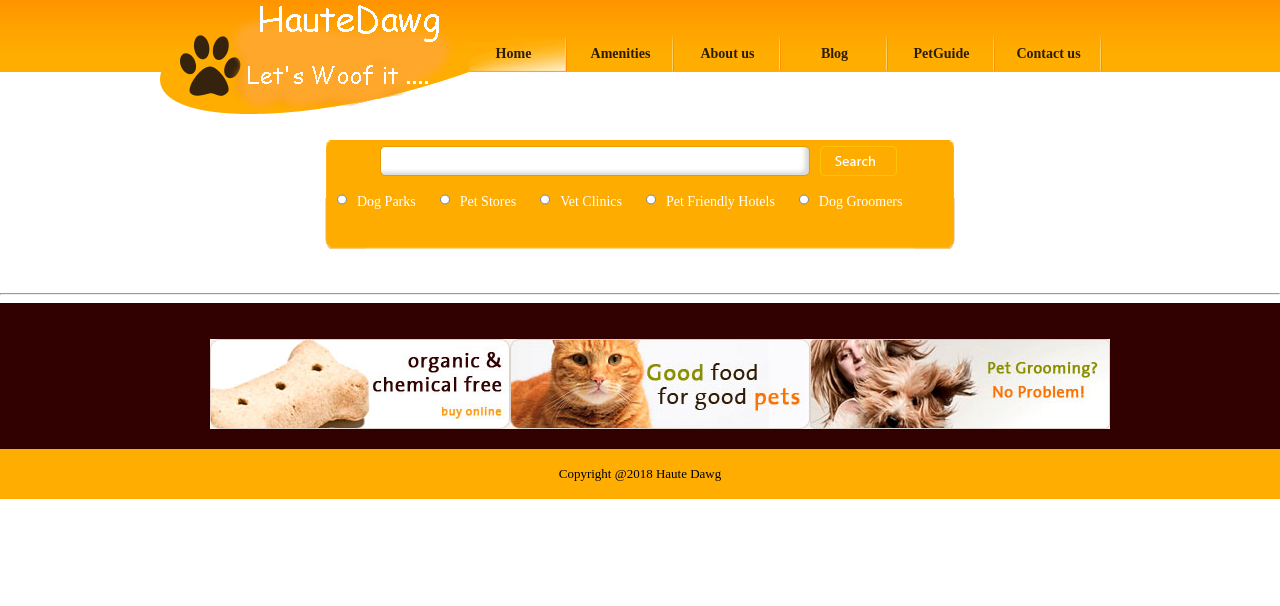
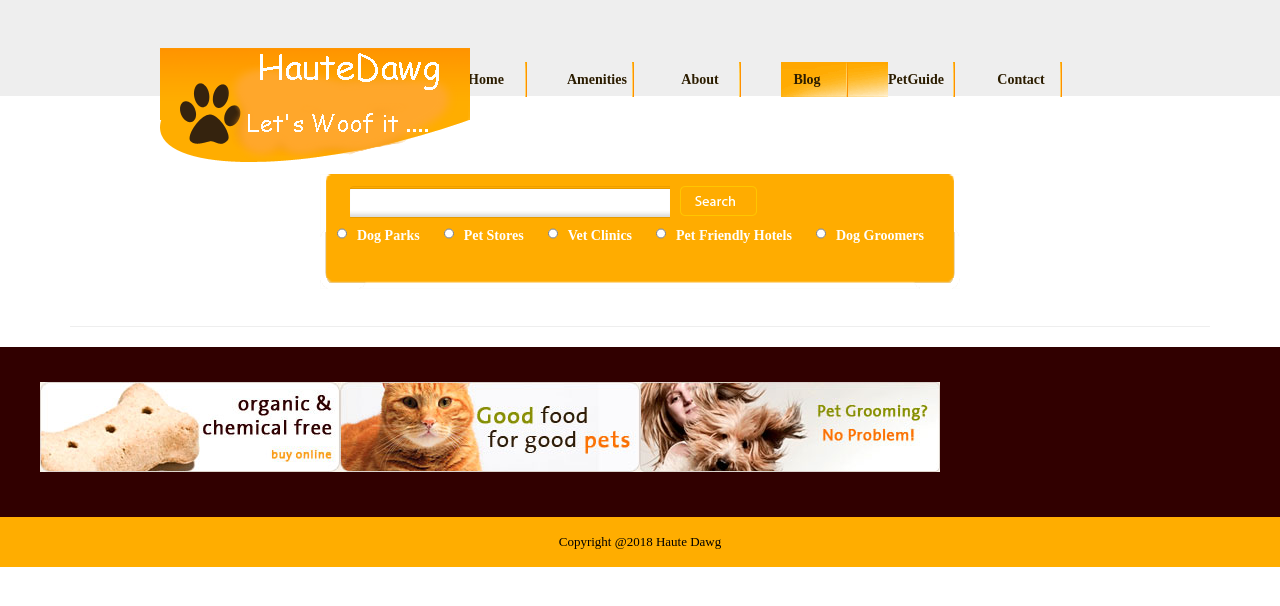
Before and after one commit to yogi5p/Final_CCGraduation_Project, a React (Create React App) app in the folder client/: page /Amenities in a window 1280 px wide. Shown: the top 606 px of the page. Built offline with nearby package versions, Linux system fonts and the light colour scheme.

Commit message:
cards working correctly

```diff
--- a/client/src/Amenities.js
+++ b/client/src/Amenities.js
@@ -62,6 +62,8 @@ const mapDispatchToProps = dispatch => ({
   redirectTo: () => dispatch({ type: "REDIRECT", payload: null })
 });
 
+var page_title = "";
+
 class Amenities extends Component {
   componentWillMount() {
     // if (nextProps.amenitySelected !== this.props.amenitySelected)
@@ -125,15 +127,15 @@ class Amenities extends Component {
           <AmenitiesSearch {...this.props} />
         </div>
         <Grid>
-          {console.log("From Amenities " + this.props.amenities)}
-          {this.props.zipCode != "" ? (
-            (
-              <h2>
-                {this.props.amenitySelected} @ {this.props.zipCode}
-              </h2>
-            ) > <hr />
+          {this.props.amenitySelected === "" ? (
+            <hr />
+          ) : this.props.zipCode === "" ? (
+            <hr />
           ) : (
-            <hr />
+            <h2>
+              {" "}
+              {this.props.amenitySelected} @ {this.props.zipCode}
+            </h2>
           )}
           <AmenityCards
             zipCode={this.props.zipCode}
--- a/client/src/AmenitiesSearch.js
+++ b/client/src/AmenitiesSearch.js
@@ -126,7 +126,7 @@ class AmenitiesSearch extends Component {
   } //end of component mount
 
   getUpdatedAmenities() {
-    // fires when component is receiving new props
+    // re-query to get updated results
     if (this.props.zipCode) {
       switch (this.props.amenitySelected) {
         case "events dog":
@@ -188,7 +188,11 @@ class AmenitiesSearch extends Component {
     if (this.props.amenitySelected === "")
       this.props.setAmenitySelected(this.props.amenitySelected);
     this.getUpdatedAmenities();
-    this.props.history.push("/Amenities");
+    this.props.history.push({
+      pathname: "/Amenities",
+      zipCode: this.props.zipCode,
+      amenitySelected: this.props.amenitySelected
+    });
   };
 
   render() {
@@ -211,8 +215,8 @@ class AmenitiesSearch extends Component {
                 }
               }}
             />
-          </InputGroup>
-          <Button
+            <button
+              style={{ position: "relative" }}
               onClick={event => {
                 console.log(event);
                 event.preventDefault();
@@ -221,7 +225,8 @@ class AmenitiesSearch extends Component {
               }}
             >
               &nbsp;
-          </Button>
+            </button>
+          </InputGroup>
           <form>
             <label id="parks">
               <input
--- a/client/src/AmenityCards.js
+++ b/client/src/AmenityCards.js
@@ -5,11 +5,11 @@ import { connect } from "react-redux";
 
 const AmenityCards = ({ zipCode, amenities, amenitySelected }) => {
   return (
-    <Row class="clearfix">
+    <Row>
       {amenities.map((amenity, index) => (
-        <div key={amenity.title} style={{ width: "18rem" }}>
+        <div key={amenity.title}>
           <Col xs={6} md={4}>
-            <Thumbnail class="clearfix" style={{ width: "18rem" }}>
+            <Thumbnail style={{ width: "35rem" }}>
               {amenity.pagemap.localbusiness ? (
                 amenity.pagemap.localbusiness.length > 0 ? (
                   <img
@@ -22,7 +22,7 @@ const AmenityCards = ({ zipCode, amenities, amenitySelected }) => {
               ) : (
                 <h5>No Image available</h5>
               )}
-              <a href={amenity.link} class="btn btn-primary" target="_blank">
+              <a href={amenity.link} target="_blank" style={{ float: "left" }}>
                 <b>{amenity.title}</b>
               </a>
               <p>{amenity.snippet}</p>
--- a/client/src/Footer.js
+++ b/client/src/Footer.js
@@ -54,7 +54,7 @@ class Footer extends Component {
               </a>
             </li>
             <li class="last">
-              <a href="#">
+              <a href="/Amenities">
                 <img
                   src="images/pet-grooming.jpg"
                   width="300"
--- a/client/src/NavBar.js
+++ b/client/src/NavBar.js
@@ -31,7 +31,6 @@ class NavBar extends Component {
     return (
       <div>
         <div id="header">
-          {" "}
           <a href="#" id="logo">
             <img
               src="images/HauteDoglogo.png"
@@ -41,18 +40,16 @@ class NavBar extends Component {
             />
           </a>
           <ul class="navigation">
-            <li className="active">
+            <li>
               <Link to="/">Home</Link>
-              {/* <a href="index.html">Home</a> */}
             </li>
             <li>
               <Link to="/Amenities">Amenities</Link>
-              {/* <a href="amenities.html">Amenities</a> */}
             </li>
             <li>
               <a href="about.html">About us</a>
             </li>
-            <li>
+            <li class="active">
               <a href="blog.html">Blog</a>
             </li>
             <li>
--- a/client/src/index.js
+++ b/client/src/index.js
@@ -1,9 +1,6 @@
 import React from "react";
 import ReactDOM from "react-dom";
 import "./index.css";
-
-//import "C:/Downloads_Yogi/Coder_Camp/Assignments/Final_CCGraduation_Project/client/src/stylesheets/style.css";
-
 import "./stylesheets/style.css";
 
 import App from "./App";
@@ -11,6 +8,8 @@ import registerServiceWorker from "./registerServiceWorker";
 import { BrowserRouter, Route, Link } from "react-router-dom";
 import { Provider } from "react-redux";
 import store from "./store";
+import "bootstrap/dist/css/bootstrap.css";
+import "bootstrap/dist/css/bootstrap-theme.css";
 
 // ReactDOM.render(<App />, document.getElementById("root"));
 // registerServiceWorker();
--- a/client/src/stylesheets/style.css
+++ b/client/src/stylesheets/style.css
@@ -18,11 +18,12 @@ body {
 }
 #header a#logo img {
   border: 0;
+  vertical-align: top left;
 }
 /**-------------- Navigation style ---------------**/
 #header ul.navigation {
   list-style-type: none;
-  margin: -82px 0 0 300px;
+  margin: -100px 0 0 300px;
   padding: 0;
   overflow: hidden;
 }
@@ -48,7 +49,7 @@ body {
   background-repeat: no-repeat;
   background-position: right;
   height: 35px;
-  padding: 0 20px 0 20px;
+  padding: 0 15px 0 0px;
   text-align: center;
   width: 67px;
 }
@@ -862,8 +863,9 @@ ul#horizontal-list {
   padding-top: 20px;
 }
 ul#horizontal-list li {
-  display: inline;
+  display: inline-flex;
   padding: 15px 0;
+  float: center;
 }
 
 #body .featured ul {
@@ -997,18 +999,17 @@ ul#horizontal-list li {
   background-position: center;
   background-repeat: no-repeat;
   width: 640px;
-  height: 175px;
+  height: 150px;
   margin: 0 auto;
-  margin-top: 10px;
 }
 #content .search input {
   background: url("images/input-search2.gif");
   background-position: center;
   background-repeat: no-repeat;
-  width: 420px;
+  width: 320px;
   padding: 8px 5px;
   border: 0;
-  margin: 35px 5px 15px 60px;
+  margin: 30px 5px 5px 30px;
   font-size: 14px;
   font-family: "Myriad Pro";
   color: #7f7154;
@@ -1020,7 +1021,7 @@ ul#horizontal-list li {
   width: 77px;
   height: 30px;
   border: 0;
-  margin: 5px 5px 5px 5px;
+  margin: 30px 5px 5px 5px;
   cursor: pointer;
 }
 #content .search label {
@@ -1035,3 +1036,11 @@ ul#horizontal-list li {
   background: transparent;
 }
 /**----------- End of Search Elements Style ----------**/
+
+/**----------- Start of Amenities Grid Style ----------**/
+
+.amenities {
+  flex: 1 0 auto;
+}
+
+/**----------- End of Amenities Grid Style ----------**/
--- a/package.json
+++ b/package.json
@@ -6,6 +6,7 @@
     "start": "concurrently \"nodemon ./bin/www\" \"cd client && npm start\" "
   },
   "dependencies": {
+    "bootstrap": "^3.3.7",
     "bootstrap-3-card": "^0.2.0",
     "concurrently": "^3.5.1",
     "cookie-parser": "~1.4.3",
@@ -15,7 +16,7 @@
     "jade": "~1.11.0",
     "jsonwebtoken": "^8.2.1",
     "mongodb": "^3.1.0-beta4",
-    "mongoose": "^5.1.0",
+    "mongoose": "^5.1.2",
     "morgan": "~1.9.0",
     "nodemon": "^1.17.3",
     "react-bootstrap": "^0.32.1",
```
Also changed, not shown: 1 other file (tests, documents, lock files or other folders). Lines whose indentation alone changed are shown as unchanged.
